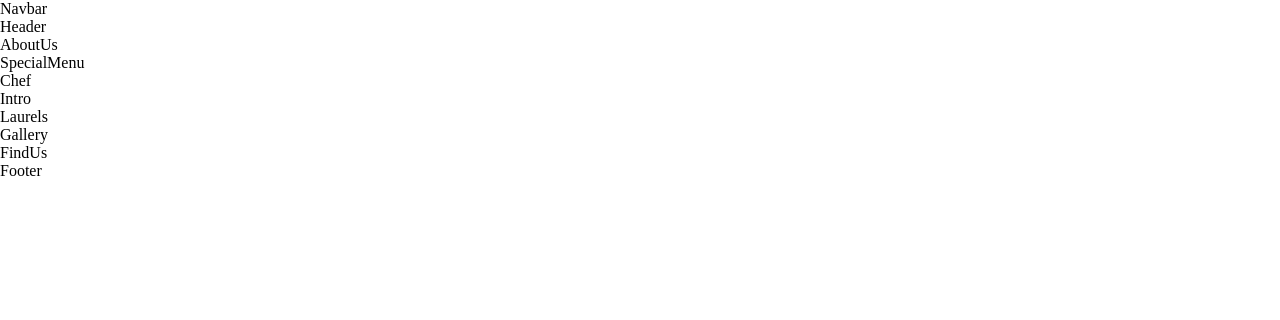
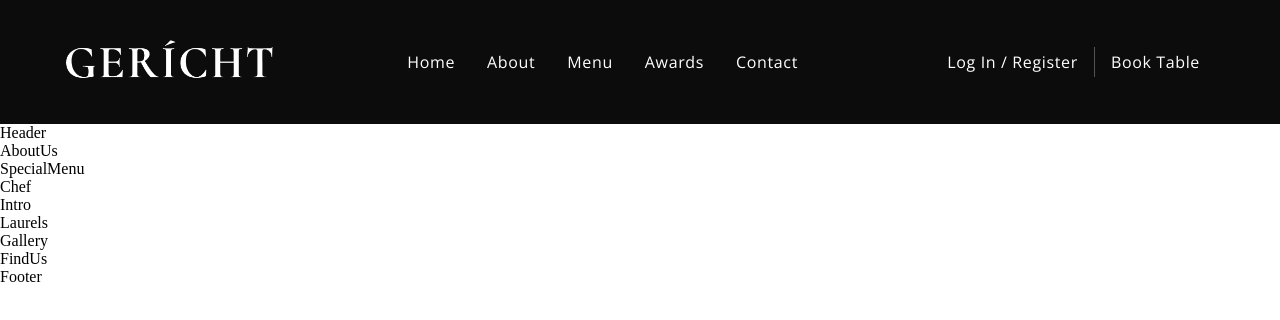
Before and after one commit to gio797/restaurant-app, a React (Vite) app: page / in a window 1280 px wide. Shown: the top 320 px of the page. Built offline with nearby package versions, Linux system fonts and the light colour scheme; a web font is replaced by a local one.

Commit message:
complete navbar component

```diff
--- a/src/components/Navbar/Navbar.css
+++ b/src/components/Navbar/Navbar.css
@@ -0,0 +1,131 @@
+.app__navbar {
+  width: 100%;
+  display: flex;
+  justify-content: space-between;
+  align-items: center;
+  background: var(--color-black);
+  padding: 1rem 2rem;
+}
+
+.app__navbar-logo {
+  /* flex: 1; */
+  display: flex;
+  justify-content: flex-start;
+  align-items: center;
+}
+
+.app__navbar-logo img {
+  width: 150px;
+}
+
+.app__navbar-links {
+  flex: 1;
+  display: flex;
+  justify-content: center;
+  align-items: center;
+  list-style: none;
+}
+
+.app__navbar-links li {
+  margin: 0 1rem;
+  cursor: pointer;
+}
+
+.app__navbar-links li:hover {
+  color: var(--color-gray);
+}
+
+.app__navbar-login {
+  display: flex;
+  justify-content: flex-end;
+  align-items: center;
+}
+
+.app__navbar-login a {
+  margin: 0 1rem;
+  text-decoration: none;
+  transition: 0.5s ease;
+}
+
+.app__navbar-login a:hover {
+  border-bottom: 1px solid var(--color-golden);
+}
+
+.app__navbar-login div {
+  width: 1px;
+  height: 30px;
+  background-color: var(--color-gray);
+}
+
+.app__navbar-smallScreen {
+  display: none;
+}
+
+.app__navbar-smallScreen_overlay {
+  position: fixed;
+  top: 0;
+  left: 0;
+  width: 100%;
+  height: 100vh;
+  background: var(--color-black);
+  transition: 0.5s ease;
+
+  flex-direction: column;
+  z-index: 5;
+}
+
+.app__navbar-smallScreen_overlay .overlay__close {
+  font-size: 27px;
+  color: var(--color-golden);
+  cursor: pointer;
+  position: absolute;
+  top: 20px;
+  right: 20px;
+}
+
+.app__navbar-smallScreen_links {
+  list-style: none;
+}
+
+.app__navbar-smallScreen_links li {
+  margin: 2rem;
+  color: var(--color-golden);
+  font-size: 2rem;
+  cursor: pointer;
+  text-align: center;
+  font-family: var(--font-base);
+}
+
+.app__navbar-smallScreen_links li:hover {
+  color: var(--color-white);
+}
+
+@media screen and (max-width: 2000px) {
+  .app__navbar-logo img {
+    width: 210px;
+  }
+}
+
+@media screen and (max-width: 1150px) {
+  .app__navbar-links {
+    display: none;
+  }
+
+  .app__navbar-smallScreen {
+    display: flex;
+  }
+}
+
+@media screen and (max-width: 650px) {
+  .app__navbar {
+    padding: 1rem;
+  }
+
+  .app__navbar-login {
+    display: none;
+  }
+
+  .app__navbar-logo img {
+    width: 110px;
+  }
+}
--- a/src/components/Navbar/Navbar.jsx
+++ b/src/components/Navbar/Navbar.jsx
@@ -1,11 +1,83 @@
-import React from 'react';
+import React, { useState } from "react";
+import { GiHamburgerMenu } from "react-icons/gi";
+import { MdOutlineRestaurantMenu } from "react-icons/md";
 
-import './Navbar.css';
+import images from "../../constants/images";
+import "./Navbar.css";
 
-const Navbar = () => (
-  <div>
-    Navbar
-  </div>
-);
+const Navbar = () => {
+  const [toggleMenu, setToggleMenu] = useState(false);
+  return (
+    <nav className="app__navbar">
+      <div className="app__navbar">
+        <div className="app__navbar-logo">
+          <img src={images.gericht} alt="app logo" />
+        </div>
+        <ul className="app__navbar-links">
+          <li className="p__opensans">
+            <a href="#home">Home</a>
+          </li>
+          <li className="p__opensans">
+            <a href="#about">About</a>
+          </li>
+          <li className="p__opensans">
+            <a href="#menu">Menu</a>
+          </li>
+          <li className="p__opensans">
+            <a href="#awards">Awards</a>
+          </li>
+          <li className="p__opensans">
+            <a href="#contact">Contact</a>
+          </li>
+        </ul>
+        <div className="app__navbar-login">
+          <a href="#login" className="p__opensans">
+            Log in / Register
+          </a>
+          <div />
+          <a href="/" className="p__opensans">
+            Book Table
+          </a>
+        </div>
+
+        <div className="app__navbar-smallScreen">
+          <GiHamburgerMenu
+            color="#fff"
+            fontSize={27}
+            onClick={() => setToggleMenu(true)}
+            cursor="pointer"
+          />
+
+          {toggleMenu && (
+            <div className="app__navbar-smallScreen_overlay flex__center slide-bottom">
+              <MdOutlineRestaurantMenu
+                fontSize={27}
+                className="overlay__close"
+                onClick={() => setToggleMenu(false)}
+              />
+              <ul className="app__navbar-smallScreen_links">
+                <li className="p__opensans">
+                  <a href="#home">Home</a>
+                </li>
+                <li className="p__opensans">
+                  <a href="#about">About</a>
+                </li>
+                <li className="p__opensans">
+                  <a href="#menu">Menu</a>
+                </li>
+                <li className="p__opensans">
+                  <a href="#awards">Awards</a>
+                </li>
+                <li className="p__opensans">
+                  <a href="#contact">Contact</a>
+                </li>
+              </ul>
+            </div>
+          )}
+        </div>
+      </div>
+    </nav>
+  );
+};
 
 export default Navbar;
```
